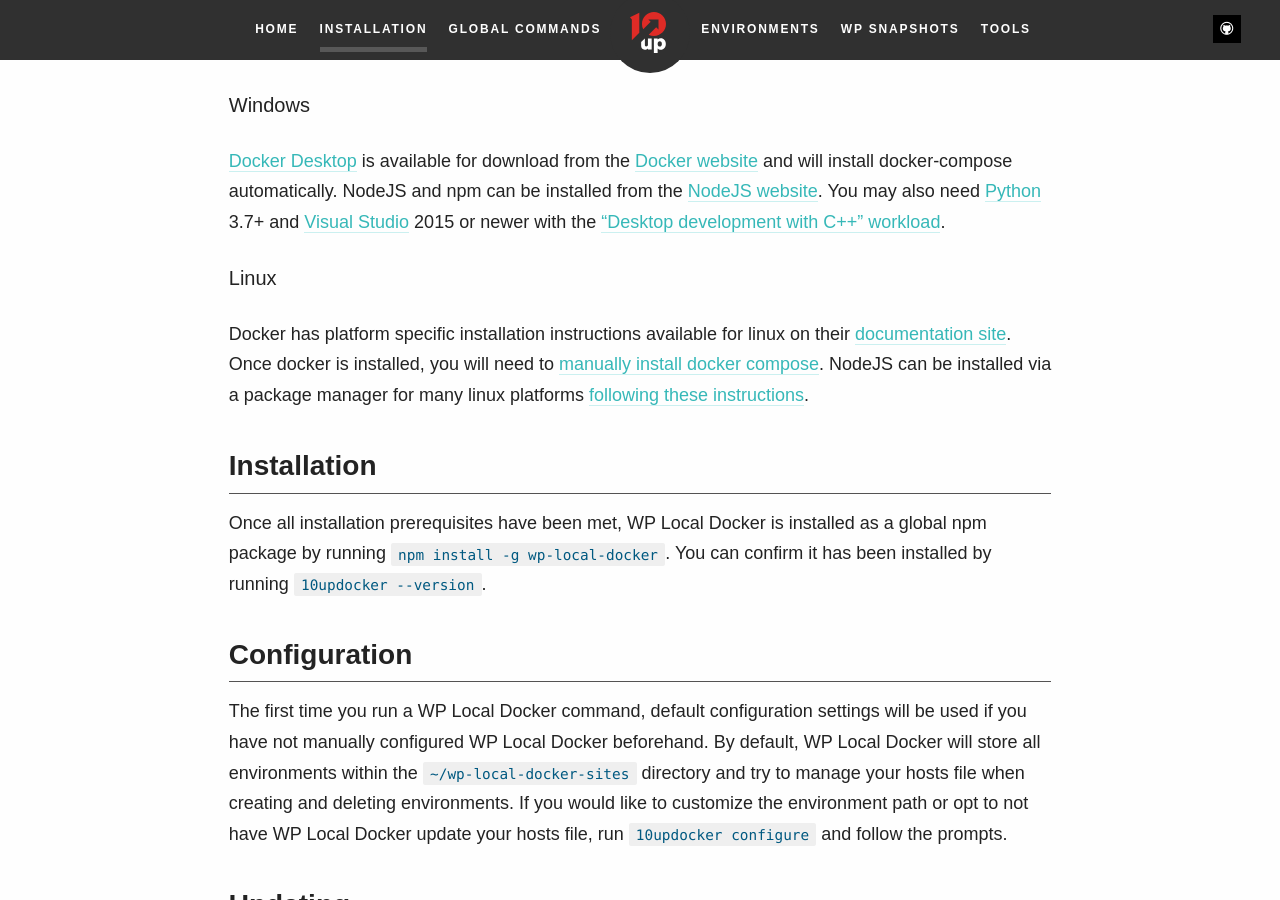
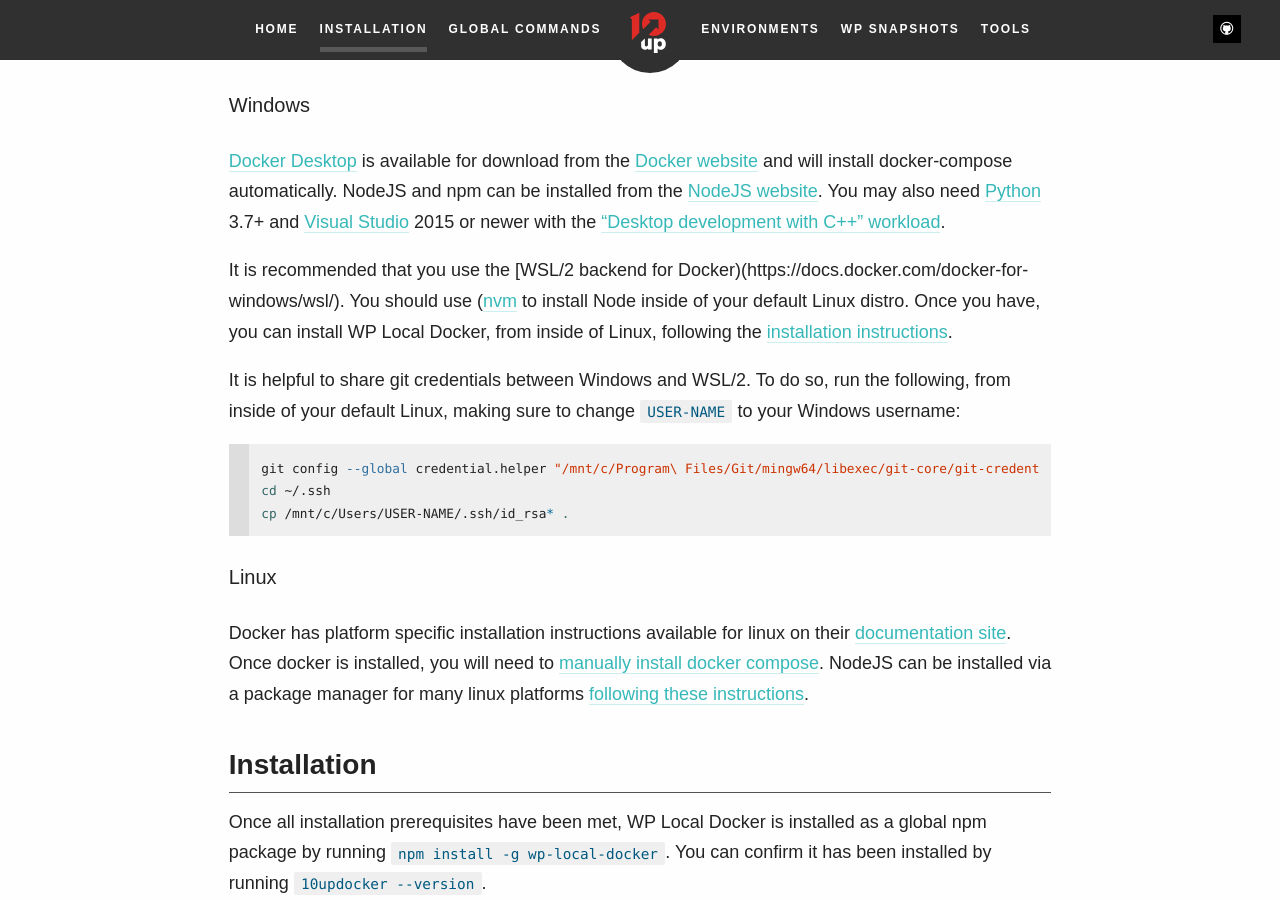
Before and after one commit to 10up/wp-local-docker-docs, a Jekyll site: the page built from installation.md, in a window 1280 px wide and 900 px high, scrolled down 854 px. Built offline with Jekyll 4.4.1, drawn with Linux system fonts in a browser that asks for light colours; some web fonts are replaced.

Commit message:
Add WSL/2 notes to Windows installation section

````diff
--- a/_includes/markdown/Installation.md
+++ b/_includes/markdown/Installation.md
@@ -17,6 +17,16 @@ if you'd like to run the command without sudo. Alternatively, just run the insta
 #### Windows
 [Docker Desktop](https://docs.docker.com/docker-for-windows/install/) is available for download from the [Docker website](https://docs.docker.com/docker-for-windows/install/) and will
 install docker-compose automatically. NodeJS and npm can be installed from the [NodeJS website](https://nodejs.org). You may also need [Python](https://www.python.org/downloads/windows/) 3.7+ and [Visual Studio](https://visualstudio.microsoft.com/downloads/) 2015 or newer with the [“Desktop development with C++” workload](https://docs.microsoft.com/en-us/cpp/build/vscpp-step-0-installation?view=msvc-160).
+
+It is recommended that you use the [WSL/2 backend for Docker)(https://docs.docker.com/docker-for-windows/wsl/). You should use ([nvm](https://github.com/creationix/nvm) to install Node inside of your default Linux distro. Once you have, you can install WP Local Docker, from inside of Linux, following the [installation instructions](#Installation).
+
+It is helpful to share git credentials between Windows and WSL/2. To do so, run the following, from inside of your default Linux, making sure to change `USER-NAME` to your Windows username:
+
+```bash
+git config --global credential.helper "/mnt/c/Program\ Files/Git/mingw64/libexec/git-core/git-credential-manager.exe"
+cd ~/.ssh
+cp /mnt/c/Users/USER-NAME/.ssh/id_rsa* .
+```
 
 #### Linux
 Docker has platform specific installation instructions available for linux on their [documentation site](https://docs.docker.com/install/#supported-platforms).
````
